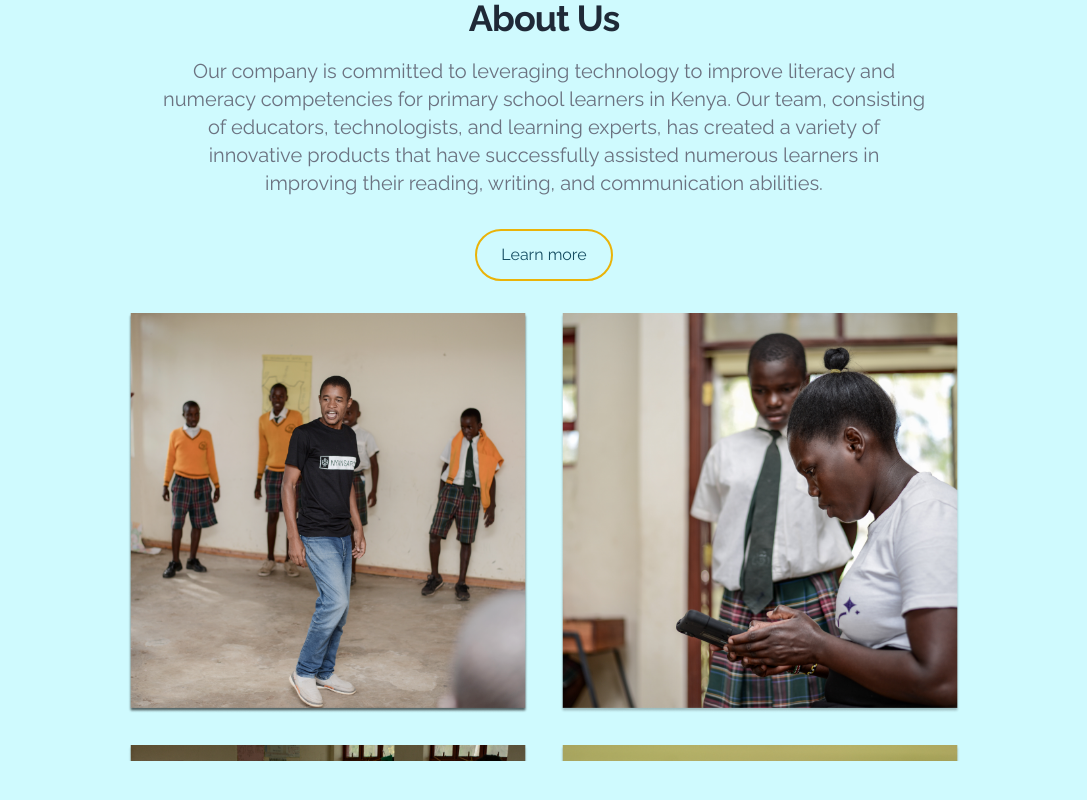
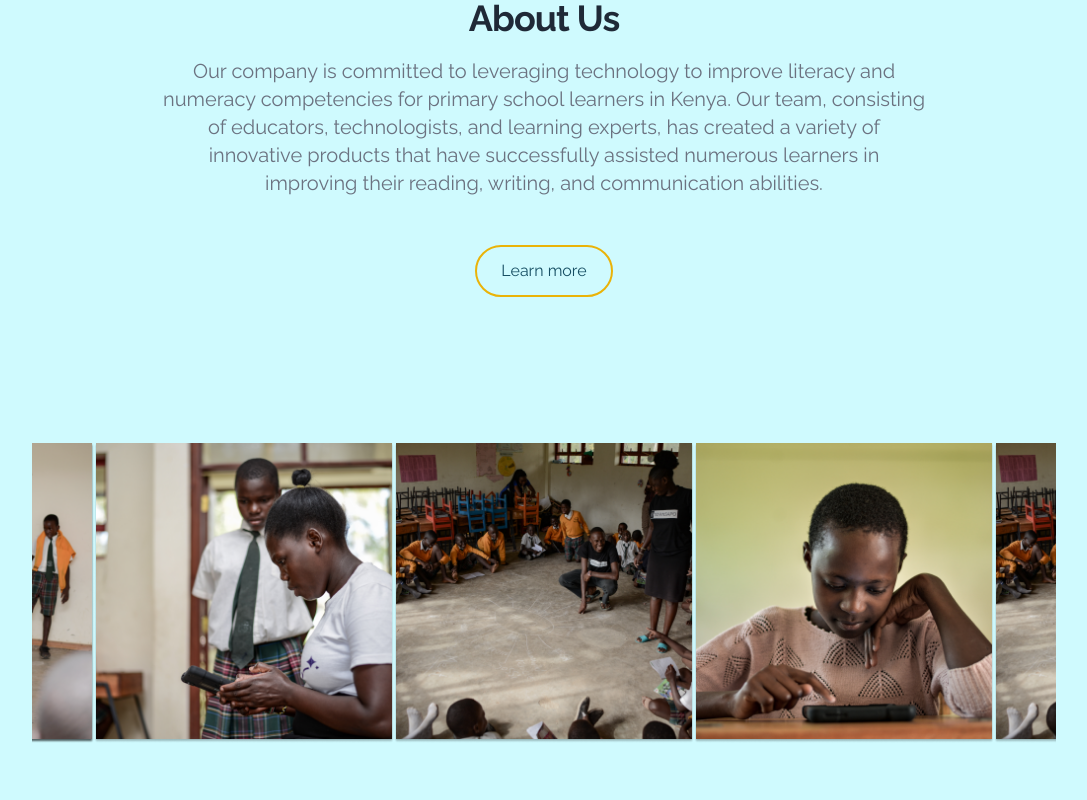
Before and after one commit to NyansapoAI/website, a Next.js app: page / in a window 1280 px wide. Shown: the part 2605-3405 px from the top of the page, without its empty margins (96-1183 px from the left). Before the commit the page ends 3366 px from the top, so only its background shows below. Built offline with nearby package versions, Linux system fonts and the light colour scheme.

Commit message:
update:fixed responsiveness in galery

```diff
--- a/src/app/sections/about.tsx
+++ b/src/app/sections/about.tsx
@@ -6,7 +6,7 @@ type Props = {};
 
 export default function About({}: Props) {
   return (
-    <div className="flex flex-col items-center ">
+    <div className="flex flex-col gap-4 items-center ">
       <SectionHeader pretitle="Who we are" title="About Us">
         <span className="w-full">
           Our company is committed to leveraging technology to improve literacy
--- a/src/app/styles/slider.css
+++ b/src/app/styles/slider.css
@@ -1,4 +1,4 @@
-@media screen and (max-width: 1280px) {
+@media screen and (max-width: 1279px) {
   .image-slider {
     width: 100%;
     height: 100%;
@@ -7,7 +7,7 @@
     justify-content: center;
     align-items: center;
     flex-wrap: wrap;
-    padding: 16px;
+    padding: 24px;
   }
   .slides-div {
     position: relative;
@@ -18,20 +18,15 @@
     align-items: center;
     justify-content: center;
   }
-
-
-
-
 }
 
 @media screen and (min-width: 1280px) {
   .slide-container {
     width: 100%;
     position: relative;
-    height: 60vh;
+    height: 70vh;
     display: flex;
     align-items: center;
-    justify-content: flex-start;
 
     overflow: hidden;
   }
@@ -50,7 +45,7 @@
   .slides-div {
     position: relative;
     display: flex;
-    min-width: 400px;
+    min-width: 300px;
     /* height: 50%; */
     align-items: center;
     justify-content: center;
@@ -156,7 +151,6 @@
   }
 }
 
-
 @media screen and (min-width: 1536px) {
   #slider-span1:target ~ .image-slider {
     left: 80%;
@@ -170,5 +164,4 @@
   #slider-span2:target ~ .image-slider {
     left: 40%;
   }
-
 }
```
